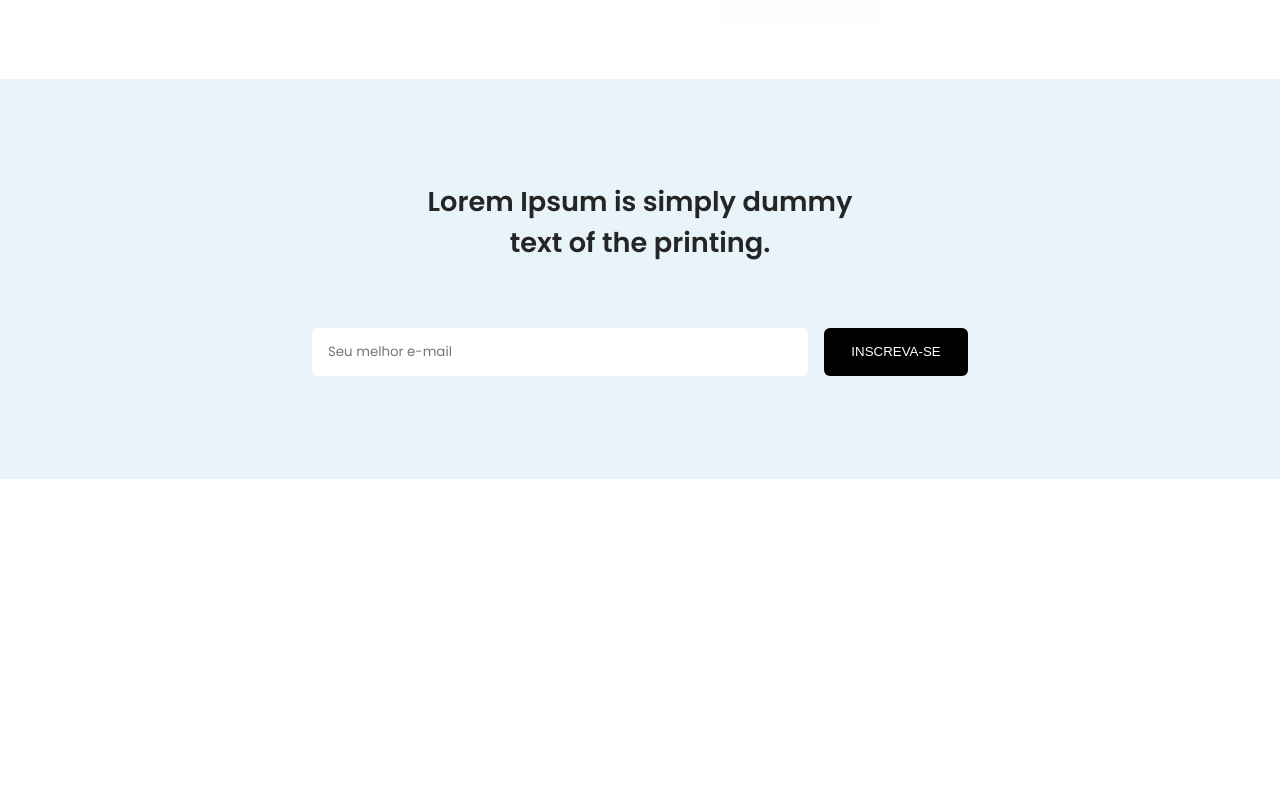
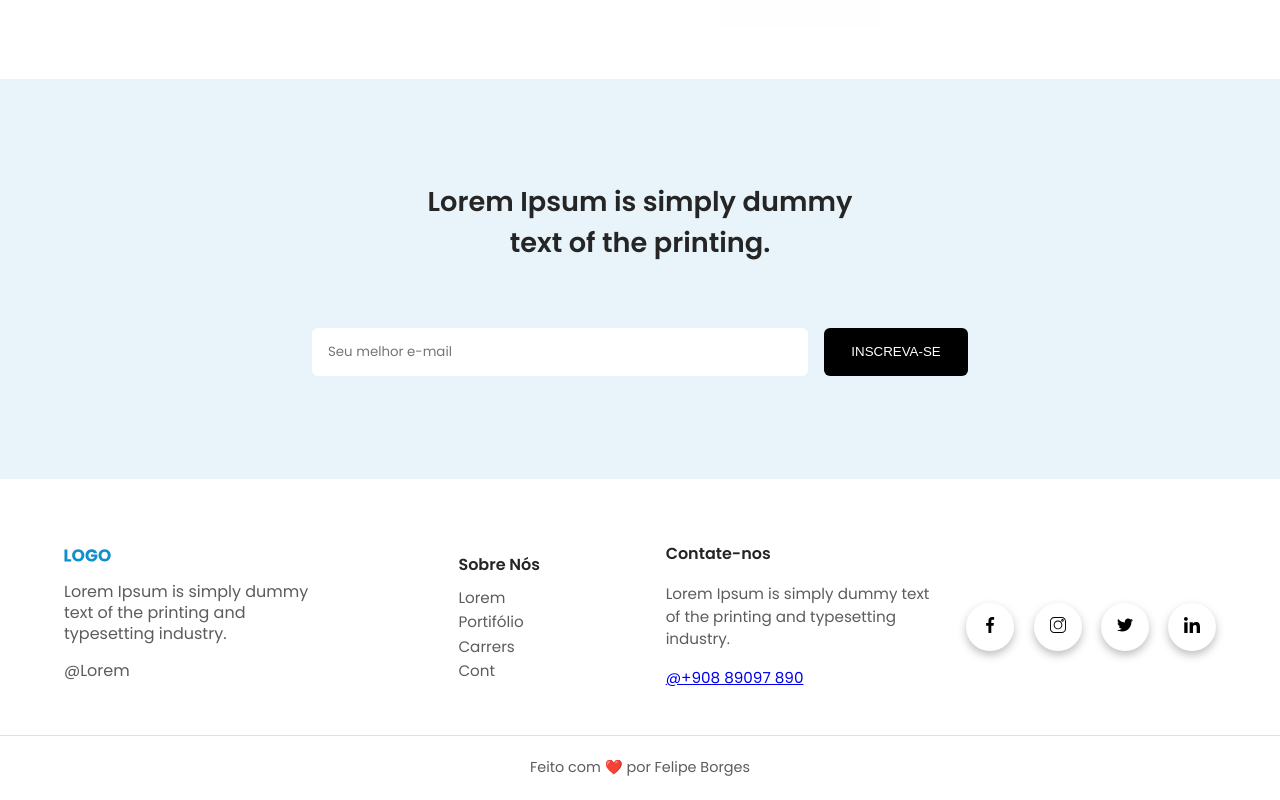
Before and after one commit to fdfborges/agencyweb-react-ts, a React (Vite) app: page / in a window 1280 px wide. Shown: the part 3354-4154 px from the top of the page. Before the commit the page ends 3849 px from the top, so only its background shows below. Built offline with nearby package versions, Linux system fonts and the light colour scheme.

Commit message:
Create and Add component footer to page Home

```diff
--- a/src/components/Footer/Footer.module.css
+++ b/src/components/Footer/Footer.module.css
@@ -0,0 +1,166 @@
+.content {
+    display: flex;
+    justify-content: center;
+    align-items: center;
+
+    width: 100%;
+    height: 15rem;
+
+    box-sizing: border-box;
+    padding: 0 4rem;
+
+    gap: 2rem;
+}
+
+.left {
+    display: flex;
+    flex-direction: column;
+    justify-content: center;
+    align-items: start;
+
+    width: 20rem;
+    height: 7rem;
+
+    gap: 1rem;
+
+
+
+}
+
+.left img {
+    height: 0.80rem;
+}
+
+.left p {
+    display: flex;
+    flex-direction: column;
+    text-align: left;
+
+    font-family: 'Poppins', sans-serif;
+    font-style: normal;
+    font-weight: 400;
+    font-size: 1rem;
+    line-height: 1.3;
+
+    color: var(--gray-500);
+
+
+}
+
+/* Half */
+.half {
+    display: flex;
+    justify-content: center;
+    align-items: initial;
+
+
+    width: 20rem;
+    height: 8rem;
+
+
+
+}
+
+.half ul li {
+    font-family: 'Poppins', sans-serif;
+    font-style: normal;
+    font-weight: 400;
+    font-size: 0.95rem;
+    line-height: 1.6;
+    list-style: none;
+
+    color: var(--gray-500);
+
+}
+
+.half ul li h3 {
+    font-size: 1rem;
+    margin-bottom: 0.5rem;
+
+}
+
+.half a {
+    text-decoration: none;
+    color: var(--gray-500);
+}
+
+.right {
+    display: flex;
+    flex-direction: column;
+    justify-content: center;
+
+    width: 20rem;
+    height: 7rem;
+
+    gap: 1rem;
+
+    font-family: 'Poppins', sans-serif;
+    font-style: normal;
+    font-weight: 400;
+    font-size: 2rem;
+    line-height: 1.3;
+
+    color: var(--gray-500);
+
+
+
+}
+
+.right p {
+    text-align: start;
+    font-size: 0.95rem;
+}
+
+.right h3 {
+    font-size: 1rem;
+}
+
+.social {
+    display: flex;
+    justify-content: center;
+    box-sizing: border-box;
+    padding-top: 1.5rem;
+
+    gap: 1.2rem;
+}
+
+.social button {
+    width: 3rem;
+    height: 3rem;
+    background-color: var(--white);
+    border: none;
+    border-radius: 100%;
+    filter: drop-shadow(0px 4px 4px rgba(0, 0, 0, 0.25));
+
+    cursor: pointer;
+}
+
+.social button:hover{
+    transition: 0.2s;
+    background-color: var(--gray-300);
+}
+
+.social button img {
+    height: 1rem;
+}
+
+.baseboard {
+    display: flex;
+    align-items: center;
+    text-align: center;
+    justify-content: center;
+
+    width: 100%;
+    height: 4rem;
+
+    border-top: solid 1px rgb(224, 224, 224);
+}
+
+.baseboard p {
+    font-family: 'Poppins', sans-serif;
+    font-style: normal;
+    font-weight: 400;
+    font-size: 0.9rem;
+
+    color: var(--gray-500);
+}
--- a/src/components/Footer/Footer.tsx
+++ b/src/components/Footer/Footer.tsx
@@ -9,7 +9,39 @@ import twitter from '../../../public/assets/FooterImgs/twitter.svg';
 export function Footer() {
     return (
         <>
+            <footer>
+                <section className={styles.content}>
+                    <div className={styles.left}>
+                        <a href="#"><img src={Logo} alt="" /></a>
+                        <p>Lorem Ipsum is simply dummy text of the printing and typesetting industry. </p>
+                        <p>@Lorem</p>
+                    </div>
+                    <div className={styles.half}>
+                        <ul>
+                            <li><h3>Sobre Nós</h3></li>
+                            <li><a href="#">Lorem</a></li>
+                            <li><a href="#">Portifólio</a></li>
+                            <li><a href="#">Carrers</a></li>
+                            <li><a href="#">Cont</a></li>
+                        </ul>
+                    </div>
+                    <div className={styles.right}>
+                        <h3>Contate-nos</h3>
+                        <p>Lorem Ipsum is simply dummy text of the printing and typesetting industry. </p>
+                        <p><a href="tel:+90889097890">@+908 89097 890</a></p>
+                    </div>
+                    <div className={styles.social}>
 
+                        <a href="#"><button><img src={Facebook} alt="" /></button></a>
+                        <a href="#"><button><img src={Instagram} alt="" /></button></a>
+                        <a href="#"><button><img src={twitter} alt="" /></button></a>
+                        <a href="#"><button><img src={Linkedin} alt="" /></button></a>
+                    </div>
+                </section>
+                <div className={styles.baseboard}>
+                    <p>Feito com ❤️ por Felipe Borges</p>
+                </div>
+            </footer>
         </>
     )
 }
```
